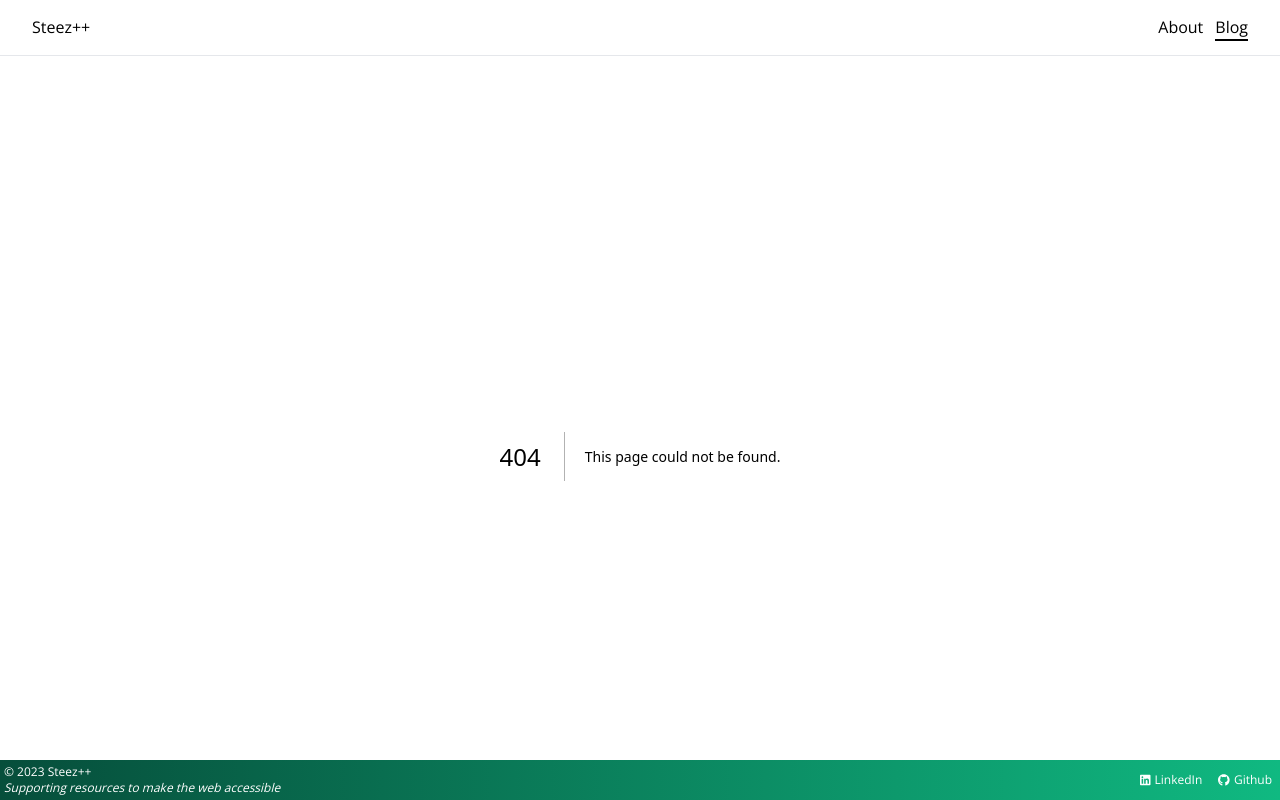
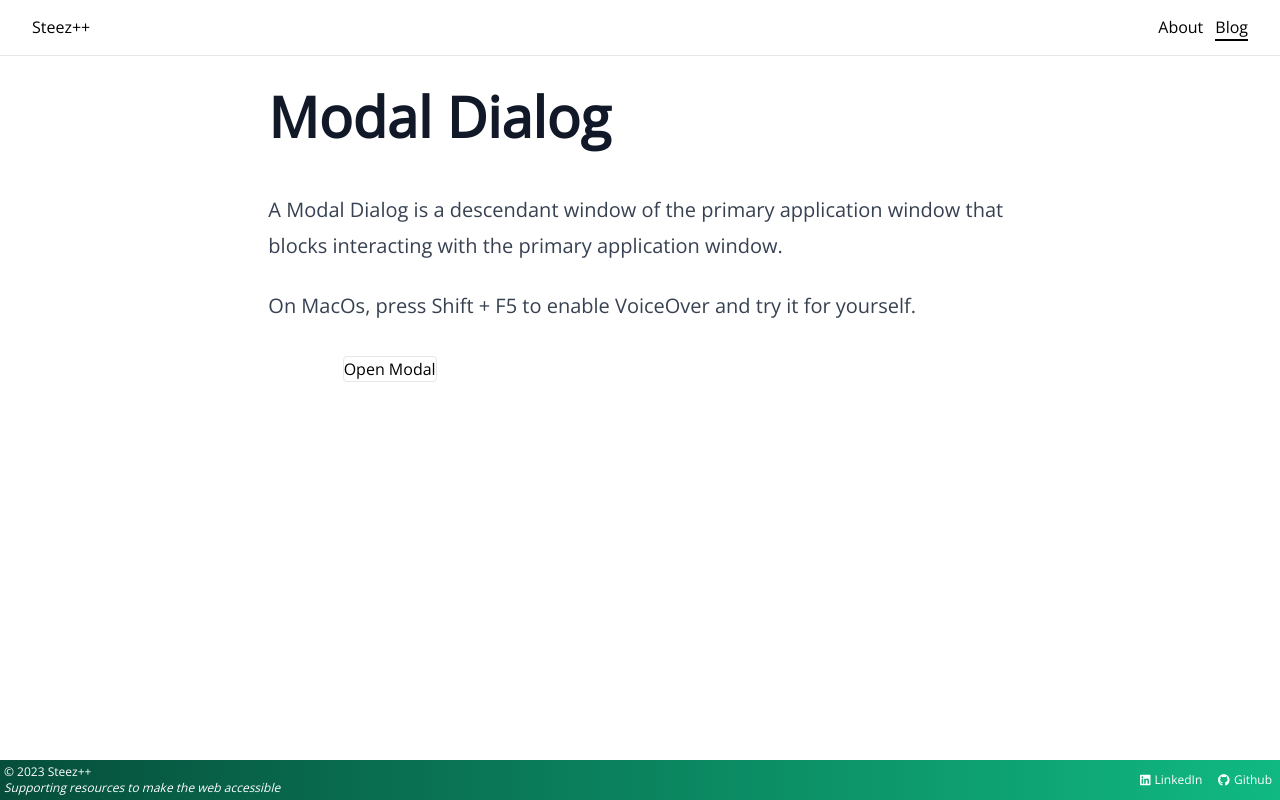
Before and after one commit to steezplusplus/Accessible-Web-Components, a Next.js app: page /blog/modal-dialog in a window 1280 px wide. Before the commit this address had no page. Built offline with nearby package versions, Linux system fonts and the light colour scheme.

Commit message:
refactor: rename dialog and modal

```diff
--- a/app/blog/modal/_components/modal/Modal.tsx
+++ b/app/blog/modal-dialog/_components/modalDialog/ModalDialog.tsx
@@ -5,7 +5,7 @@ import { FontAwesomeIcon } from '@fortawesome/react-fontawesome';
 import { useRef } from 'react';
 
 // TODO refactor to Modal Dialog
-export function Modal() {
+export function ModalDialog() {
   const modalRef = useRef<HTMLDialogElement>(null);
 
   const openModal = () => {
--- a/app/blog/modal/page.tsx
+++ b/app/blog/modal-dialog/page.tsx
@@ -1,4 +1,4 @@
-import { Modal } from './_components/modal/Modal';
+import { ModalDialog } from './_components/modalDialog/ModalDialog';
 
 export default function Page() {
   return (
@@ -8,14 +8,14 @@ export default function Page() {
           <h1>Modal Dialog</h1>
         </header>
         <p>
-          A Modal Dialog is a type of <a href="/blog/dialog">Dialog</a> that blocks interacting with the primary application window.
+          A Modal Dialog is a descendant window of the primary application window that blocks interacting with the primary application window.
         </p>
         <p>
           On MacOs, press Shift + F5 to enable VoiceOver and try it for yourself.
         </p>
       </article>
       <div className="mx-auto max-w-prose">
-        <Modal />
+        <ModalDialog />
       </div>
     </>
   );
--- a/app/blog/modal/_components/dialog/Dialog.tsx
+++ /dev/null
@@ -1,7 +0,0 @@
-'use client';
-
-import React from 'react';
-
-export function Dialog() {
-  return <dialog>A dialog</dialog>;
-}
--- a/app/blog/modal/dialog/Dialog.tsx
+++ /dev/null
@@ -1,7 +0,0 @@
-'use client';
-
-import React from 'react';
-
-export function Dialog() {
-  return <dialog>A dialog</dialog>;
-}
--- a/app/blog/dialog/_components/dialog/Dialog.tsx
+++ b/app/blog/non-modal-dialog/_components/nonModalDialog/NonModalDialog.tsx
@@ -4,8 +4,7 @@ import { faCircleXmark } from '@fortawesome/free-regular-svg-icons';
 import { FontAwesomeIcon } from '@fortawesome/react-fontawesome';
 import { useRef } from 'react';
 
-// TODO refactor to NonModalDialog
-export function Dialog() {
+export function NonModalDialog() {
   const dialogRef = useRef<HTMLDialogElement>(null);
 
   const openDialog = () => {
--- a/app/blog/dialog/page.tsx
+++ b/app/blog/non-modal-dialog/page.tsx
@@ -1,4 +1,4 @@
-import { Dialog } from './_components/dialog/Dialog';
+import { NonModalDialog } from './_components/nonModalDialog/NonModalDialog';
 
 export default function Page() {
   return (
@@ -15,7 +15,7 @@ export default function Page() {
         </p>
       </article>
       <div className="mx-auto max-w-prose">
-        <Dialog />
+        <NonModalDialog />
       </div>
     </>
   );
--- a/app/blog/page.tsx
+++ b/app/blog/page.tsx
@@ -19,8 +19,8 @@ export default async function Blog() {
       <Header />
       <section className="grid gap-10 p-4 sm:grid-cols-1 md:grid-cols-2 lg:grid-cols-3">
         <Article title="Tabs with Automatic Activation" description={tabsDescription} slug="tabs" />
-        <Article title="Dialog" description={dialogDescription} slug="dialog" />
-        <Article title="Modal" description={modalDescription} slug="modal" />
+        <Article title="Non-Modal Dialog" description={dialogDescription} slug="non-modal-dialog" />
+        <Article title="Modal Dialog" description={modalDescription} slug="modal-dialog" />
         <Article title="Accordion" description={accordionDescrpition} slug="accordion" />
       </section>
       <Pagination />
```
